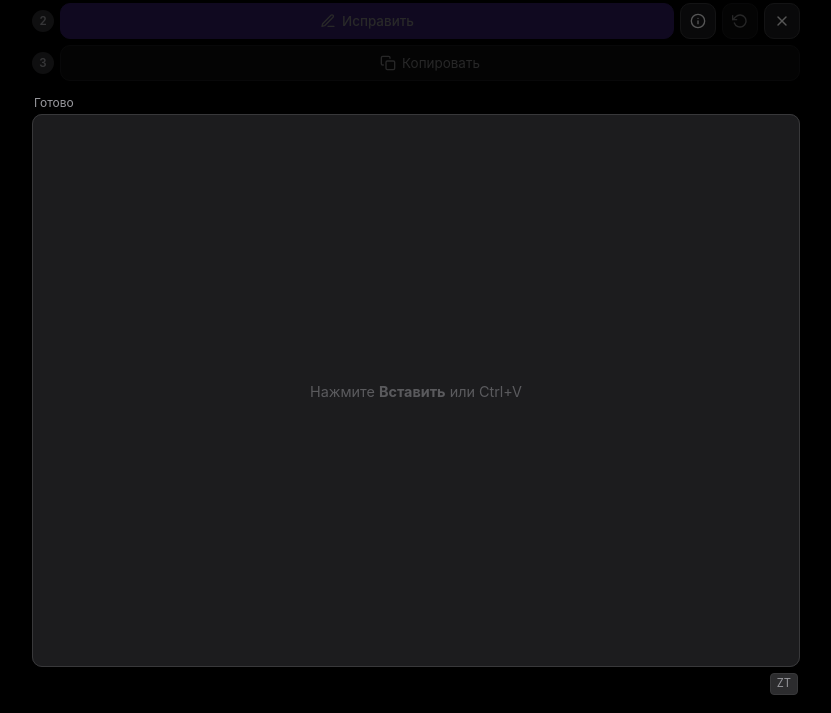
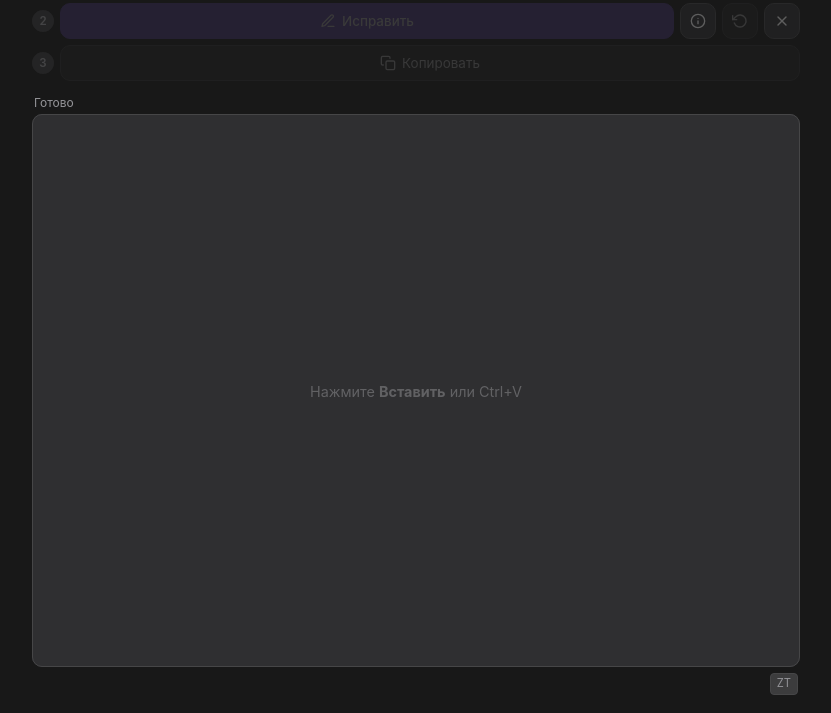
Before and after one commit to ChrisHawePM/validZT, a website: page index.html in a window 1280 px wide. Shown: the part 87-800 px from the top of the page, without its empty margins (224-1055 px from the left). Drawn offline with Linux system fonts and the light colour scheme.

Commit message:
Adjust visual contrast: brighter text, dimmed app, vivid purple highlights
Brighten textarea text to #a8a8ad, dim whole app to 0.9 opacity, and
increase purple highlight opacity from 0.35 to 0.55 to match btn-fix
vibrancy for better contrast.

Co-Authored-By: Claude Opus 4.6 (1M context) <noreply@anthropic.com>

```diff
--- a/style.css
+++ b/style.css
@@ -5,7 +5,7 @@
 }
 
 :root {
-  --highlight-invalid: rgba(103, 61, 204, 0.35);
+  --highlight-invalid: rgba(103, 61, 204, 0.55);
   --highlight-substitution: rgba(0, 191, 127, 0.3);
   --highlight-deletion: rgba(142, 142, 147, 0.3);
   --primary: #673dcc;
@@ -27,6 +27,7 @@ html, body {
   font-family: var(--font);
   background: var(--bg);
   color: var(--text);
+  opacity: 0.9;
   -webkit-text-size-adjust: 100%;
   touch-action: manipulation;
 }
@@ -257,10 +258,10 @@ html, body {
   position: relative;
   z-index: 2;
   background: transparent;
-  color: #8e8e93;
+  color: #a8a8ad;
   resize: none;
   overflow: auto;
-  -webkit-text-fill-color: #8e8e93;
+  -webkit-text-fill-color: #a8a8ad;
   caret-color: #673dcc;
   -webkit-appearance: none;
 }
```
